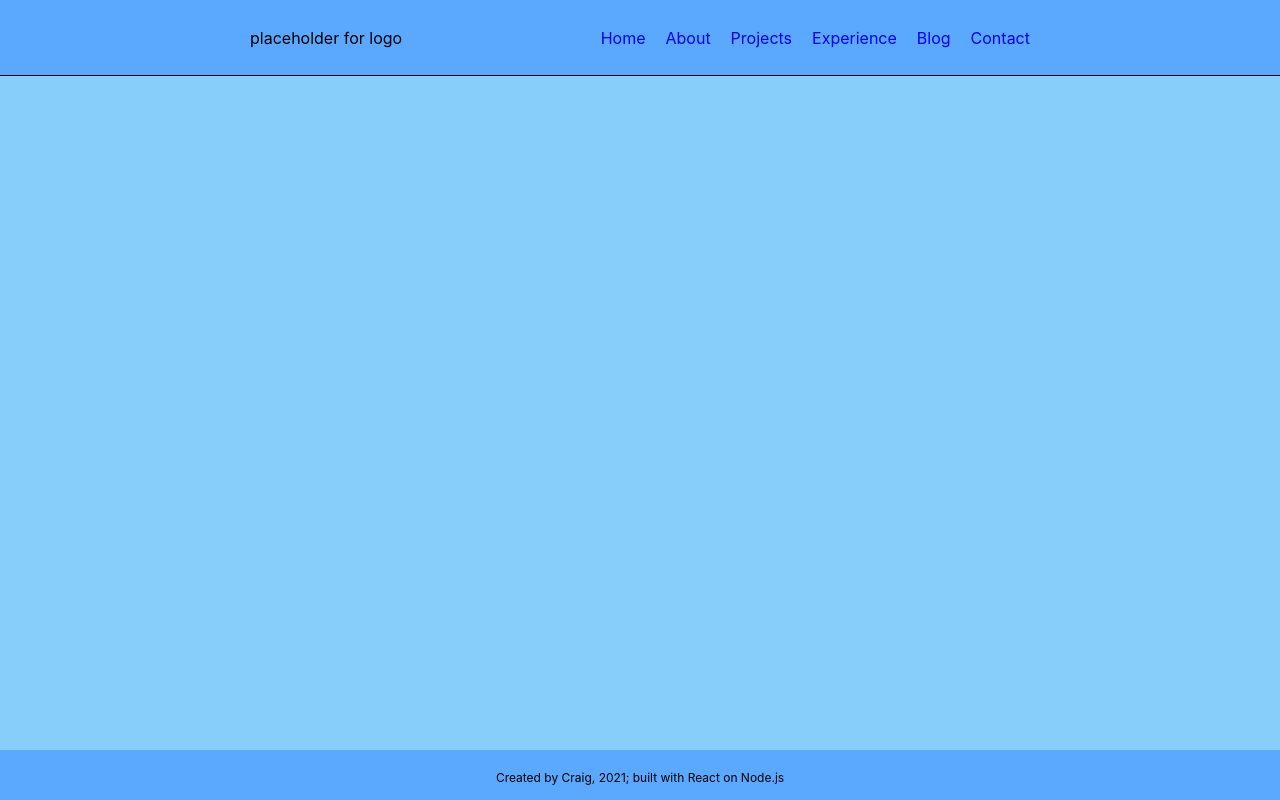
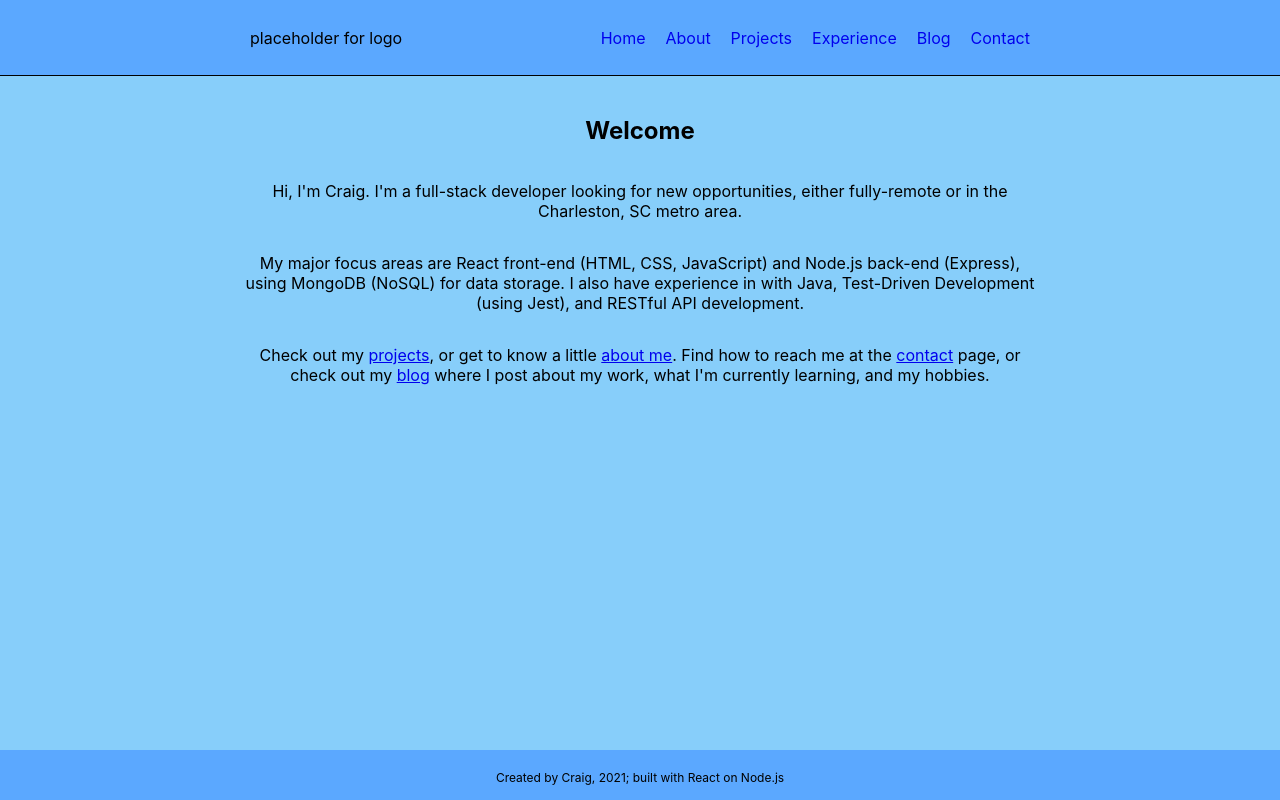
Before and after one commit to reeseca90/portfolio-front, a React (Create React App) app: page / in a window 1280 px wide. Built offline with nearby package versions, Linux system fonts and the light colour scheme.

Commit message:
commit before integrating blog

```diff
--- a/src/js/About.js
+++ b/src/js/About.js
@@ -19,7 +19,13 @@ const About = (props) => {
         was responsible for the planning and execution of all electrical maintenance, as well as the training and development of junior personnel.
       </p>
       <p>
-
+        After my tour aboard CVN-74, I transferred to Nuclear Field 'A' School where I taught new students basic electrical theory and fundamentals, as well as&nbsp;
+        serving as a section adviser to multiple classes. My last role in the Navy was electrical class director, where I led twelve other sea-returnee sailors&nbsp;
+        responsible for all Electrician's Mate students enrolled at the school, including their technical training, military training, and personal development.
+      </p>
+      <p>
+        In my free time, I enjoy running, astronomy, and some video games; you can see some of them in my blog posts. However, most of my free time is&nbsp;
+        spent with my family.
       </p>
     </div>
   )
--- a/src/js/App.js
+++ b/src/js/App.js
@@ -1,5 +1,6 @@
 import '../css/App.css';
 import { BrowserRouter, Routes, Route } from 'react-router-dom';
+import { useNavigate } from 'react-router';
 import Nav from '../js/Nav';
 import Footer from '../js/Footer';
 import Home from '../js/Home';
@@ -17,6 +18,7 @@ function App() {
         <Nav />
         <section id='contentArea'>
           <Routes>
+            <Route exact path='/' element={<Home />} />
             <Route exact path='/home' element={<Home />} />
             <Route exact path='/about' element={<About />} />
             <Route exact path='/projects' element={<Projects />} />
--- a/src/js/Home.js
+++ b/src/js/Home.js
@@ -12,11 +12,11 @@ const Home = (props) => {
       <p>My major focus areas are React front-end (HTML, CSS, JavaScript) and Node.js back-end (Express), using MongoDB (NoSQL) for data storage. I also have experience in with Java, Test-Driven Development (using Jest), and RESTful API development.</p>
 
       <p>
-        Check out my
-        <Link to='/projects'>Projects</Link>, or get to know a little&nbsp;
-        <Link to='/about' className='about'>About Me</Link>. Find how to reach me at the&nbsp;
-        <Link to='/contact'>Contact</Link> page, or check out my&nbsp;
-        <Link to='/blog'>Blog</Link> where I post about my work, what I'm currently learning, and my hobbies.
+        Check out my&nbsp;
+        <Link to='/projects'>projects</Link>, or get to know a little&nbsp;
+        <Link to='/about' className='about'>about me</Link>. Find how to reach me at the&nbsp;
+        <Link to='/contact'>contact</Link> page, or check out my&nbsp;
+        <Link to='/blog'>blog</Link> where I post about my work, what I'm currently learning, and my hobbies.
       </p>
     </div>
   )
```
Also changed, not shown: 1 other file (tests, documents, lock files or other folders).
